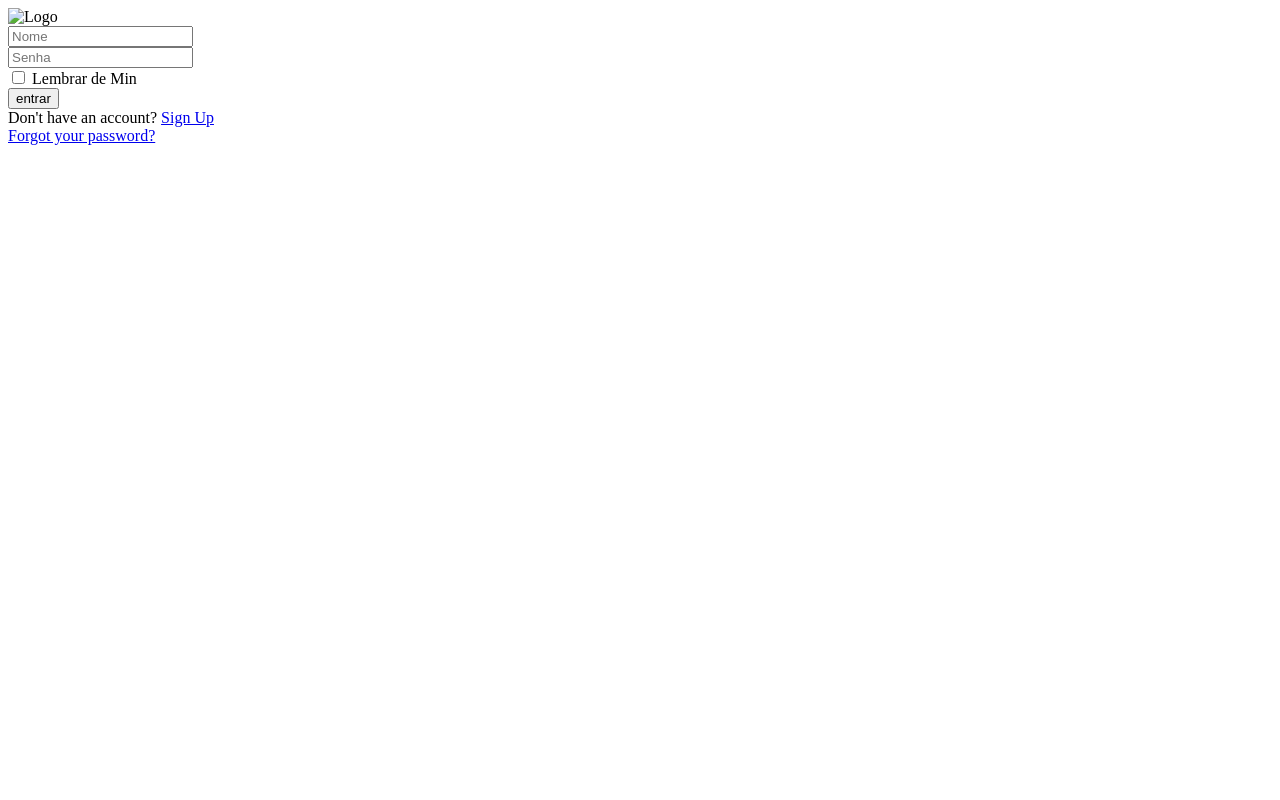
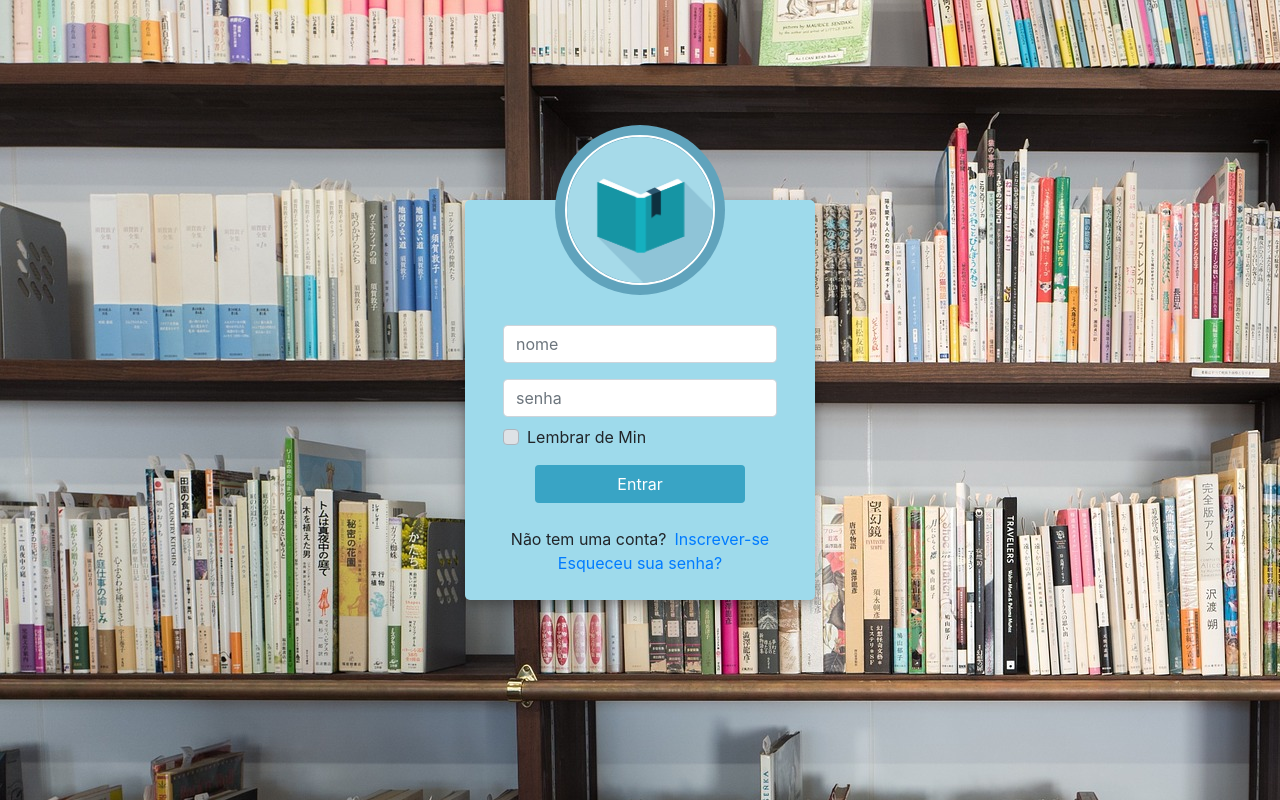
Before and after one commit to tarsilla/Livraria, a Spring Boot app: page / in a window 1280 px wide. Run offline with Spring Boot 4, Linux system fonts and the light colour scheme; the project's own start-up code is not run, and a stand-in starts its controllers and pages.

Commit message:
adicionando tela login

```diff
--- a/src/main/java/br/com/livraria/controller/AdminController.java
+++ b/src/main/java/br/com/livraria/controller/AdminController.java
@@ -18,8 +18,8 @@ public class AdminController {
 		return new IndexController().index();
 	}
 
-	@GetMapping("/home")
+	@GetMapping("/home-admin")
 	public ModelAndView home() {
-		return new ModelAndView("administrador/home");
+		return new ModelAndView("administrador/home-admin");
 	}
 }
--- /dev/null
+++ b/src/main/resources/static/css/login.css
@@ -0,0 +1,81 @@
+/* Coded with love by Mutiullah Samim */
+body, html {
+	margin: 0;
+	padding: 0;
+	height: 100%;
+	background:url('../imgs/l1.jpg') no-repeat;
+}
+
+.user_card {
+	height: 400px;
+	width: 350px;
+	margin-top: auto;
+	margin-bottom: auto;
+	background: #9edaeb;
+	position: relative;
+	display: flex;
+	justify-content: center;
+	flex-direction: column;
+	padding: 10px;
+	box-shadow: 0 4px 8px 0 #9edaeb, 0 6px 20px 0
+		rgba(0, 0, 0, 0.19);
+	-webkit-box-shadow: 0 4px 8px 0 rgba(0, 0, 0, 0.2), 0 6px 20px 0
+		rgba(0, 0, 0, 0.19);
+	-moz-box-shadow: 0 4px 8px 0 rgba(0, 0, 0, 0.2), 0 6px 20px 0
+		rgba(0, 0, 0, 0.19);
+	border-radius: 5px;
+}
+
+.brand_logo_container {
+	position: absolute;
+	height: 170px;
+	width: 170px;
+	top: -75px;
+	border-radius: 50%;
+	background: #60a3bc;
+	padding: 10px;
+	text-align: center;
+}
+
+.brand_logo {
+	height: 150px;
+	width: 150px;
+	border-radius: 50%;
+	border: 2px solid white;
+}
+
+.form_container {
+	margin-top: 100px;
+}
+
+.login_btn {
+	width: 100%;
+	background: #39A4C5 !important;
+	color: white !important;
+}
+
+.login_btn:focus {
+	box-shadow: none !important;
+	outline: 0px !important;
+}
+
+.login_container {
+	padding: 0 2rem;
+}
+
+.input-group-text {
+	background: #c0392b !important;
+	color: white !important;
+	border: 0 !important;
+	border-radius: 0.25rem 0 0 0.25rem !important;
+}
+
+.input_user, .input_pass:focus {
+	box-shadow: none !important;
+	outline: 0px !important;
+}
+
+.custom-checkbox .custom-control-input:checked ~.custom-control-label::before
+	{
+	background-color: #c0392b !important;
+}
--- a/src/main/resources/templates/index.html
+++ b/src/main/resources/templates/index.html
@@ -6,30 +6,26 @@
 <head>
 	<meta charset="UTF-8">
 	<title>Login</title>
-
+	<link rel="stylesheet" type="text/css" th:href="@{/css/bootstrap.css}"/>
+	<link rel="stylesheet" type="text/css" th:href="@{/css/bootstrap.min.css}"/>
+	<link rel="stylesheet" type="text/css" th:href="@{/css/login.css}"/>
 </head>
 <body>
-     <div class="container h-100">
+    <div class="container h-100">
 		<div class="d-flex justify-content-center h-100">
 			<div class="user_card">
 				<div class="d-flex justify-content-center">
 					<div class="brand_logo_container">
-						<img src="" class="brand_logo" alt="Logo">
+						<img src="imgs/livro.png" class="brand_logo" alt="Logo">
 					</div>
 				</div>
 				<div class="d-flex justify-content-center form_container">
-					<form class="form-control-lg" method="post" th:action="@{/administrador/login}">
+					<form method="post" th:action="@{/administrador/login}">
 						<div class="input-group mb-3">
-							<div class="input-group-append">
-								<span class="input-group-text"><i class="fas fa-user"></i></span>
-							</div>
-							<input type="text" name="nome" id="nome" class="form-control input_user" value="" placeholder="Nome">
+							<input type="text" name="" class="form-control input_user" value="" placeholder="nome">
 						</div>
 						<div class="input-group mb-2">
-							<div class="input-group-append">
-								<span class="input-group-text"><i class="fas fa-key"></i></span>
-							</div>
-							<input type="password" name="senha" id="senha" class="form-control input_pass" value="" placeholder="Senha">
+							<input type="password" name="" class="form-control input_pass" value="" placeholder="senha">
 						</div>
 						<div class="form-group">
 							<div class="custom-control custom-checkbox">
@@ -37,21 +33,23 @@
 								<label class="custom-control-label" for="customControlInline">Lembrar de Min</label>
 							</div>
 						</div>
+						<div class="d-flex justify-content-center mt-3 login_container">
+							<button type="submit" name="button" class="btn login_btn">Entrar</button>
+						</div>
 					</form>
-				</div>
-				<div class="d-flex justify-content-center mt-3 login_container">
-					<button type="button" name="button" class="btn login_btn">entrar</button>
 				</div>
 				<div class="mt-4">
 					<div class="d-flex justify-content-center links">
-						Don't have an account? <a href="#" class="ml-2">Sign Up</a>
+						Não tem uma conta? <a href="#" class="ml-2">Inscrever-se</a>
 					</div>
 					<div class="d-flex justify-content-center links">
-						<a href="#">Forgot your password?</a>
+						<a href="#">Esqueceu sua senha?</a>
 					</div>
 				</div>
 			</div>
 		</div>
 	</div>
+	<script th:src="@{/js/bootstrap.min.js}"></script>
+	<script th:src="@{/js/jquery.min.js}"></script>
 </body>
 </html>
```
Also changed, not shown: src/main/resources/templates/layout.html (added, +10 -0 lines), src/main/resources/static/imgs/l1.jpg (added), src/main/resources/static/imgs/livro.png (added), src/main/resources/templates/administrador/home-admin.html (renamed from src/main/resources/templates/administrador/home.html).
